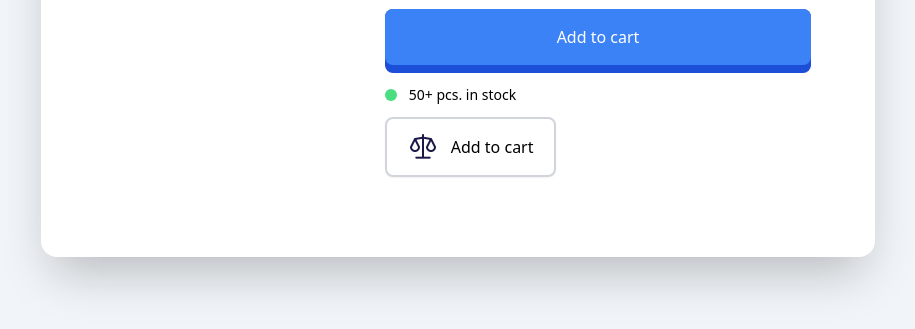
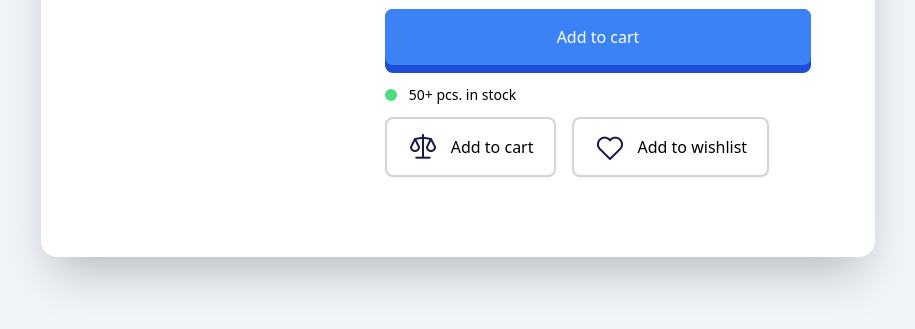
Before and after one commit to 0xSardius/product-modal, a plain HTML site: page index.html in a window 1280 px wide. Shown: the part 423-752 px from the top of the page, without its empty margins (182-1097 px from the left). Drawn offline with nearby package versions, Linux system fonts and the light colour scheme.

Commit message:
2nd button update

```diff
--- a/index.html
+++ b/index.html
@@ -77,6 +77,13 @@
                 <img src="images/weight.png" alt="" class="w-8" />
                 <span>Add to cart</span>
               </button>
+
+              <button
+                class="flex items-center justify-center py-3 px-5 space-x-3 border-2 border-gray-300 rounded-lg shadow-sm hover:bg-opacity-30 hover:shadow-lg hover:-translate-y-0.5 transition-all duration-150"
+              >
+                <img src="images/heart.png" alt="" class="w-8" />
+                <span>Add to wishlist</span>
+              </button>
             </div>
           </div>
         </div>
```
Also changed, not shown: text.txt (added).
